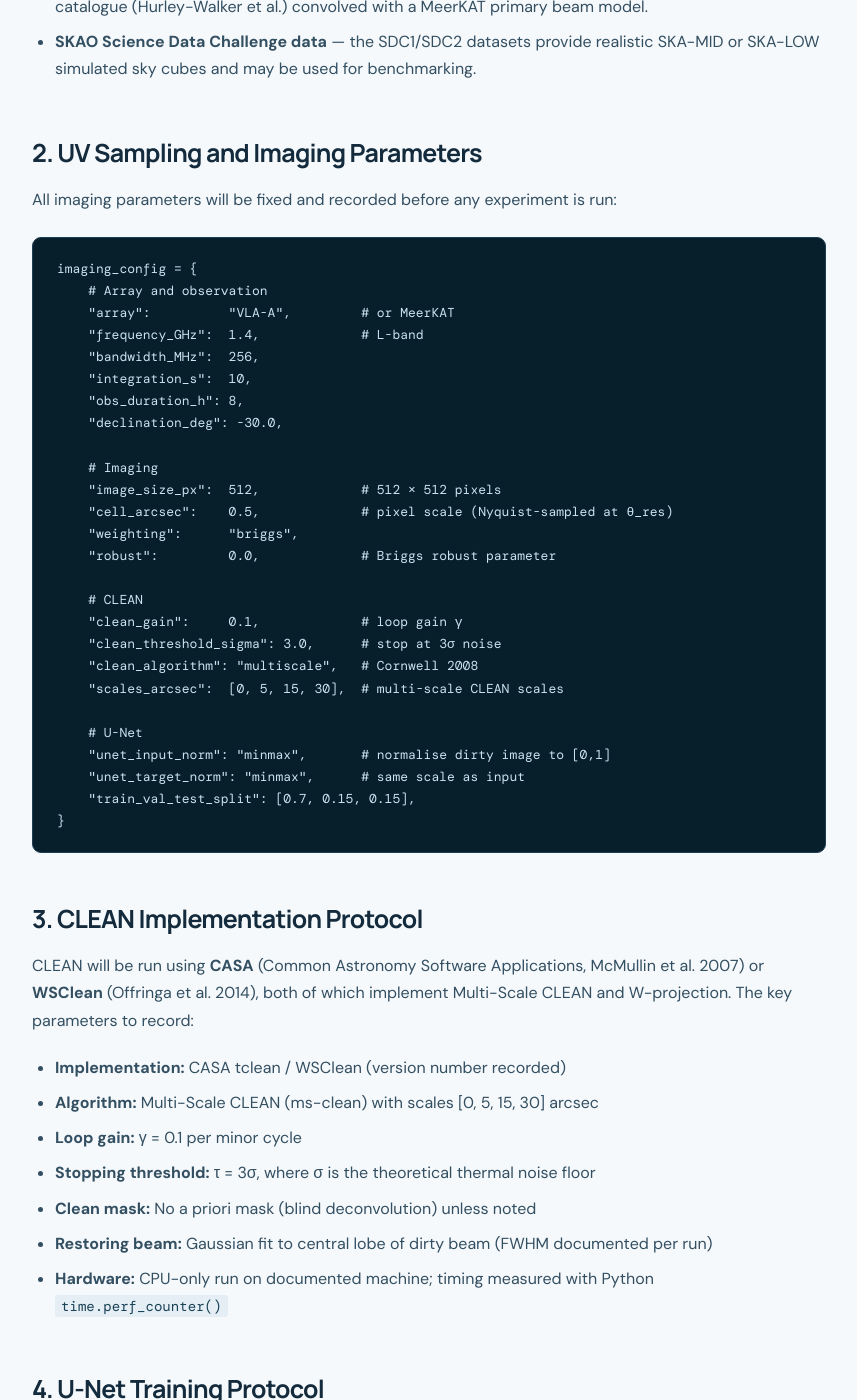
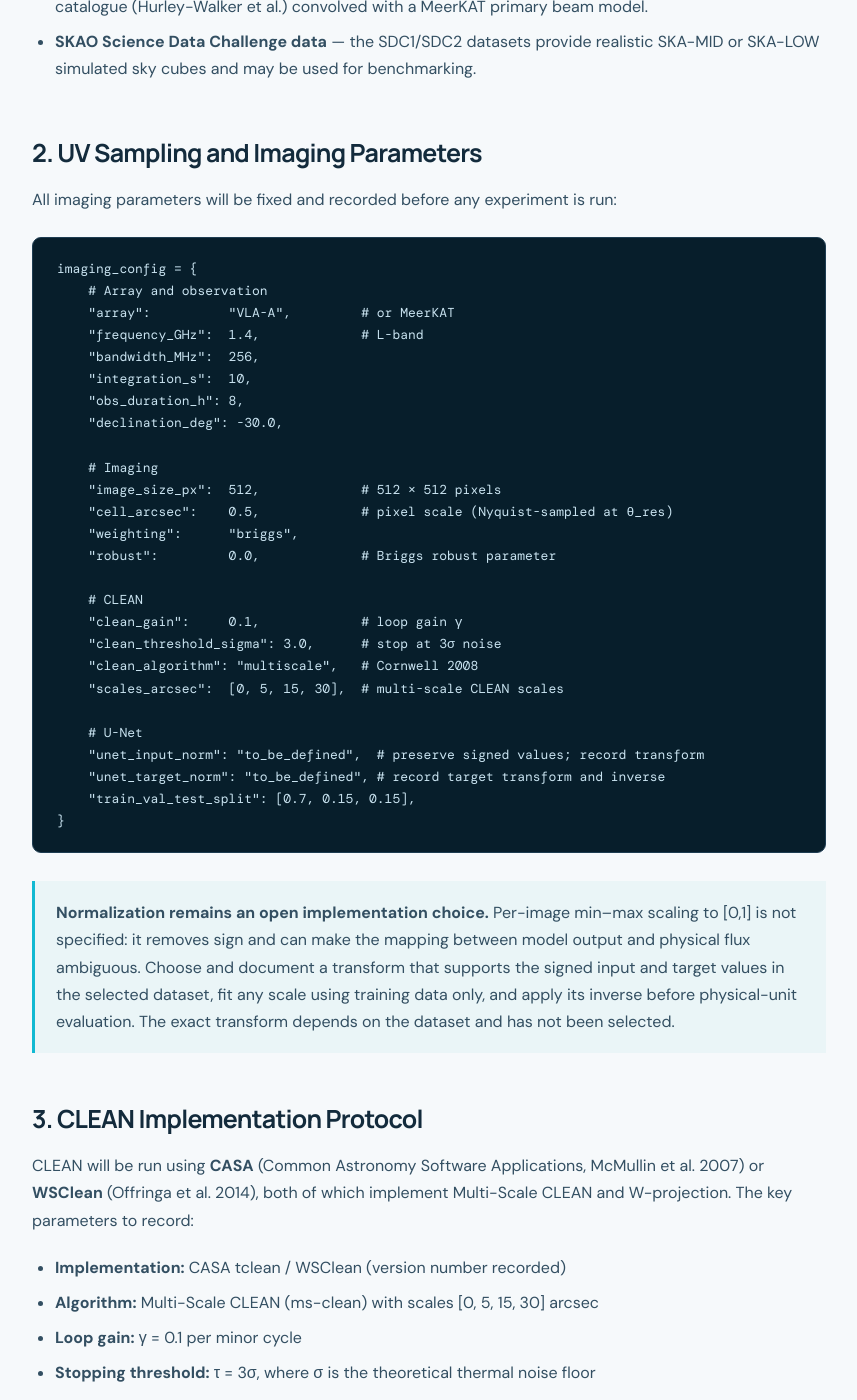
Before and after one commit to jashmkapadia0/InternshipBlog, a Jekyll site: the page built from methodology.md, in a window 1280 px wide and 1400 px high, scrolled down 1356 px. Shown: the whole window, without its empty margins (211-1068 px from the left). Built offline with Jekyll 4.4.1, drawn with Linux system fonts in a browser that asks for light colours.

Commit message:
Clarify signed-image normalization protocol

```diff
--- a/methodology.md
+++ b/methodology.md
@@ -54,11 +54,13 @@ permalink: /methodology/
     "scales_arcsec":  [0, 5, 15, 30],  # multi-scale CLEAN scales
 
     # U-Net
-    "unet_input_norm": "minmax",       # normalise dirty image to [0,1]
-    "unet_target_norm": "minmax",      # same scale as input
+    "unet_input_norm": "to_be_defined",  # preserve signed values; record transform
+    "unet_target_norm": "to_be_defined", # record target transform and inverse
     "train_val_test_split": [0.7, 0.15, 0.15],
 }
 </code></pre>
+
+<p class="callout"><strong>Normalization remains an open implementation choice.</strong> Per-image min–max scaling to [0,1] is not specified: it removes sign and can make the mapping between model output and physical flux ambiguous. Choose and document a transform that supports the signed input and target values in the selected dataset, fit any scale using training data only, and apply its inverse before physical-unit evaluation. The exact transform depends on the dataset and has not been selected.</p>
 
 <h2>3. CLEAN Implementation Protocol</h2>
 
```
